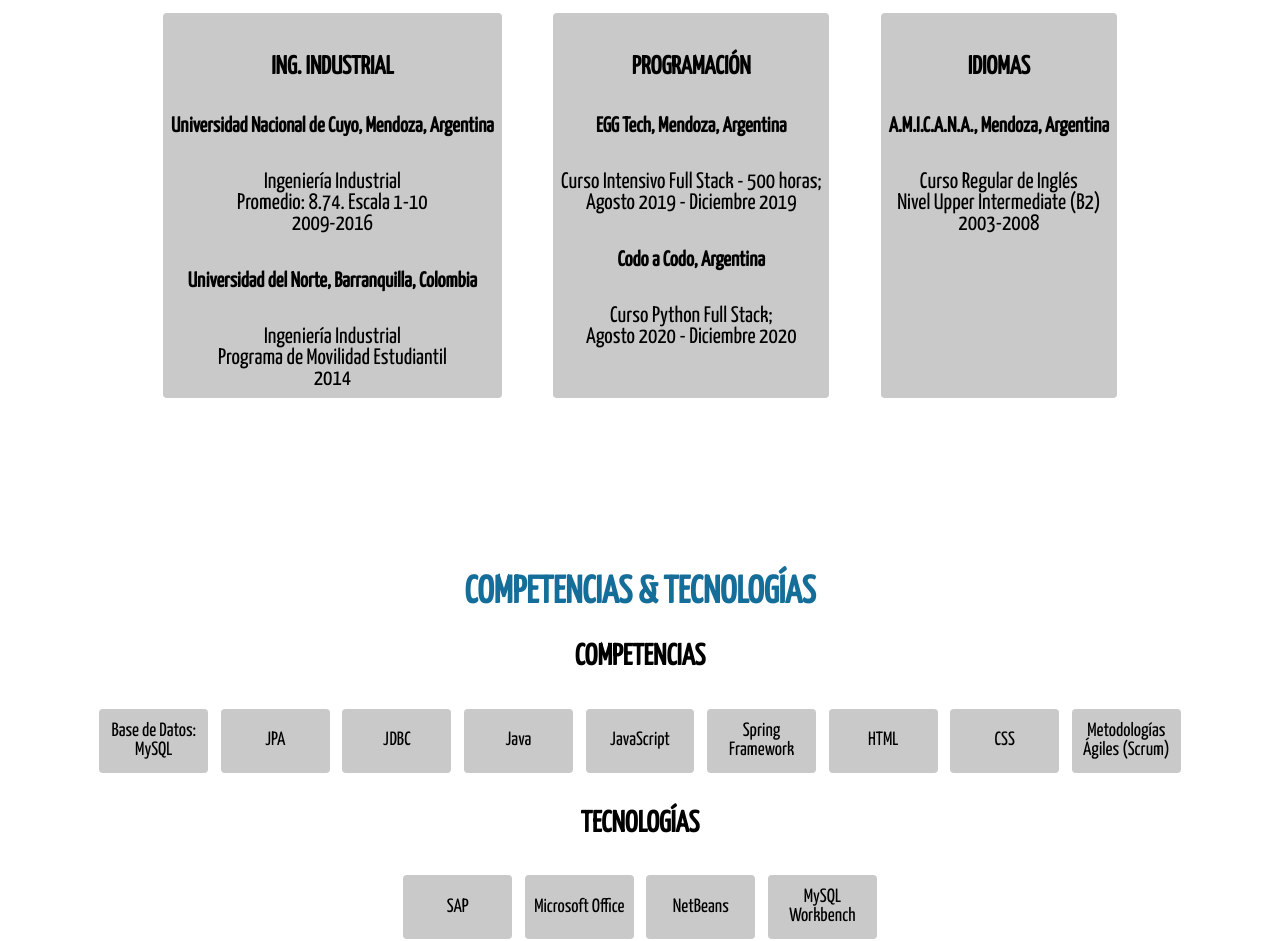
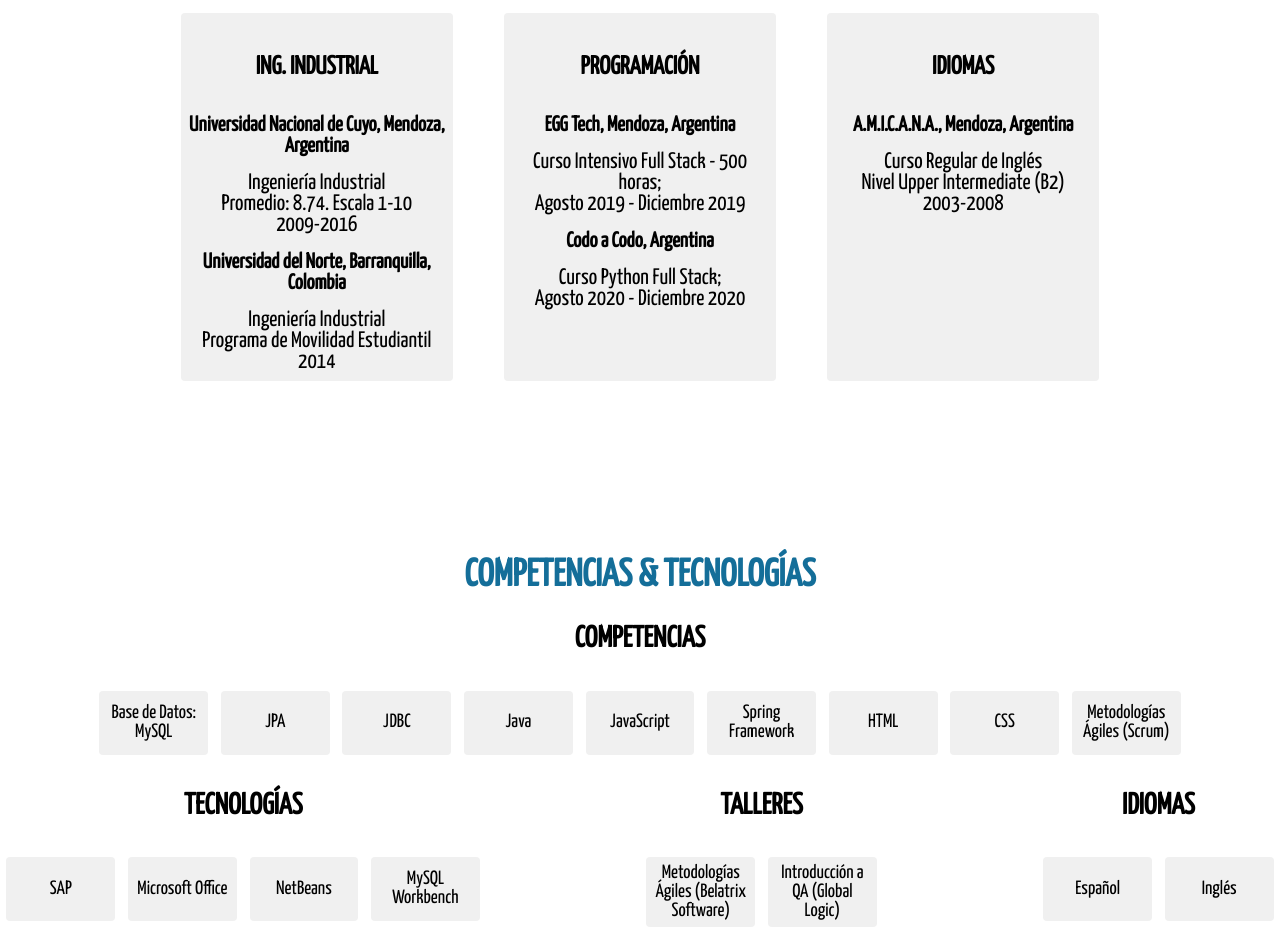
Before and after one commit to juanfrasca/resumedesign, a plain HTML site: page index.html in a window 1280 px wide. Shown: the part 597-1538 px from the top of the page. Drawn offline with Linux system fonts and the light colour scheme.

Commit message:
Tercer commit

```diff
--- a/css/style.css
+++ b/css/style.css
@@ -26,6 +26,10 @@
 
 h2{
     color: #146e99;
+    margin: 1rem 0;
+}
+
+h5{
     margin: 1rem 0;
 }
 
@@ -112,9 +116,10 @@
 }
 
 #estudios-div div{
-    background-color: rgb(201, 201, 201);
+    background-color: #f0f0f0;
     border-radius: 4px;
     padding: 0.5rem;
+    width: 20%;
 }
 
 #contacto>div>a:hover{
@@ -210,8 +215,10 @@
     padding: 1rem 0;
     display: flex;
     flex-direction: column;
-    row-gap: 0.8rem;
+    justify-content: center;
+    row-gap: 0.4rem;
     align-items: center;
+    height: 2rem;
 }
 
 footer>a:hover{
@@ -220,7 +227,7 @@
 
 
 address{
-    width: 25%;
+    width: 30%;
     display: flex;
     justify-content: space-between;
     font-size: 1.1rem;
@@ -244,8 +251,20 @@
     width: 6rem;
     padding: 0.4rem;
     margin: 0.4rem;
-    background-color: rgb(201, 201, 201);
+    background-color: #f0f0f0;
     justify-content: center;
     align-items: center;
     border-radius: 4px;
 }
+
+#tecnologia-talleres-idiomas{
+    display: flex;
+    justify-content: space-between;
+}
+
+/* CSS HEX */
+--spanish-viridian: #007f5fff;
+--spanish-green: #2b9348ff;
+--green-ryb: #55a630ff;
+--apple-green: #80b918ff;
+--xanthic: #eeef20ff;
--- a/index.html
+++ b/index.html
@@ -103,6 +103,7 @@
                 </div>
             </div>
         </div>
+        <div id="tecnologia-talleres-idiomas">
             <div>
                 <h3>TECNOLOGÍAS</h3>
                 <div class="container">
@@ -131,6 +132,7 @@
                     </div>
                 </div>
             </div>
+
             <div>
                 <h3>IDIOMAS</h3>
                 <div class="container">
@@ -139,6 +141,7 @@
                     </div>
                     <div class="item">
                         <li>Inglés</li>
+                    </div>
                 </div>
             </div>
         </div>
```
Lines whose indentation alone changed are shown as unchanged.
